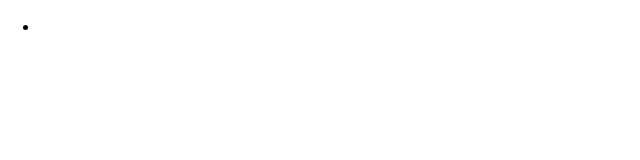
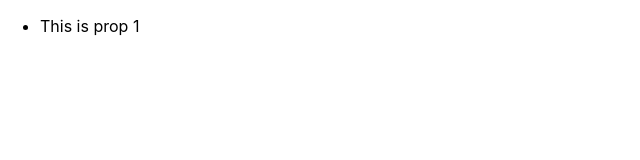
Before and after one commit to teresacho135/questions-1, a React (Create React App) app: page / in a window 1280 px wide. Shown: the top 160 px of the page, without its empty margins (0-640 px from the left). Built offline with nearby package versions, Linux system fonts and the light colour scheme.

Commit message:
fixes prop statement in statelesscomponents --> renders prop1 sucessfully

```diff
--- a/src/components/stateless-components.js
+++ b/src/components/stateless-components.js
@@ -3,7 +3,7 @@ import React from 'react'
 export default function StatelessComponent(props) {
     return (
         <ul>
-            <li>{ props[0] }</li>
+            <li>{ props.props_1 }</li>
         </ul>
     )
 }
```
